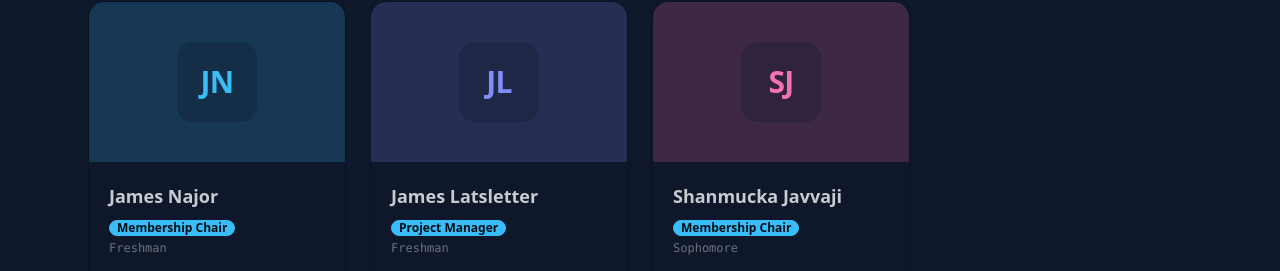
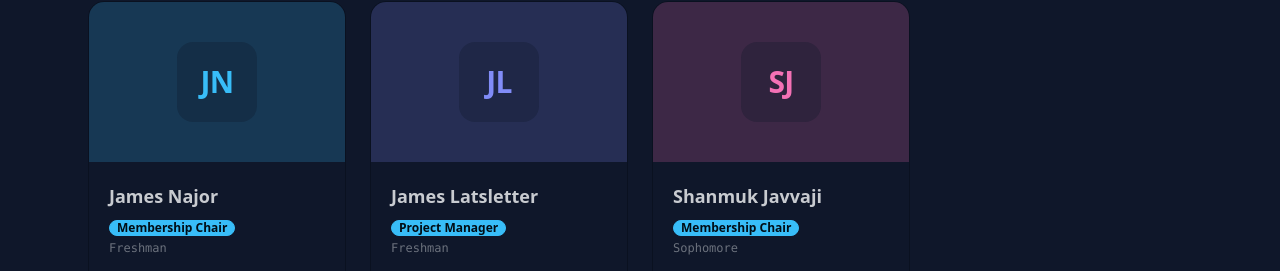
Before and after one commit to samaksh-arora/CSA, a React (Vite) app in the folder frontend/: page /officers in a window 1280 px wide. Shown: the part 863-1134 px from the top of the page. Built offline with nearby package versions, Linux system fonts and the light colour scheme; no server answers.

Commit message:
Fix typo in officer's name from 'Shanmucka Javvaji' to 'Shanmuk Javvaji'

```diff
--- a/frontend/src/pages/Officers.jsx
+++ b/frontend/src/pages/Officers.jsx
@@ -59,7 +59,7 @@ const OFFICERS = [
   },
    {
     id: 7,
-    name: 'Shanmucka Javvaji',
+    name: 'Shanmuk Javvaji',
     position: 'Membership Chair',
     year: 'Sophomore',
     bio: 'Managing Member Data in CSA',
```
